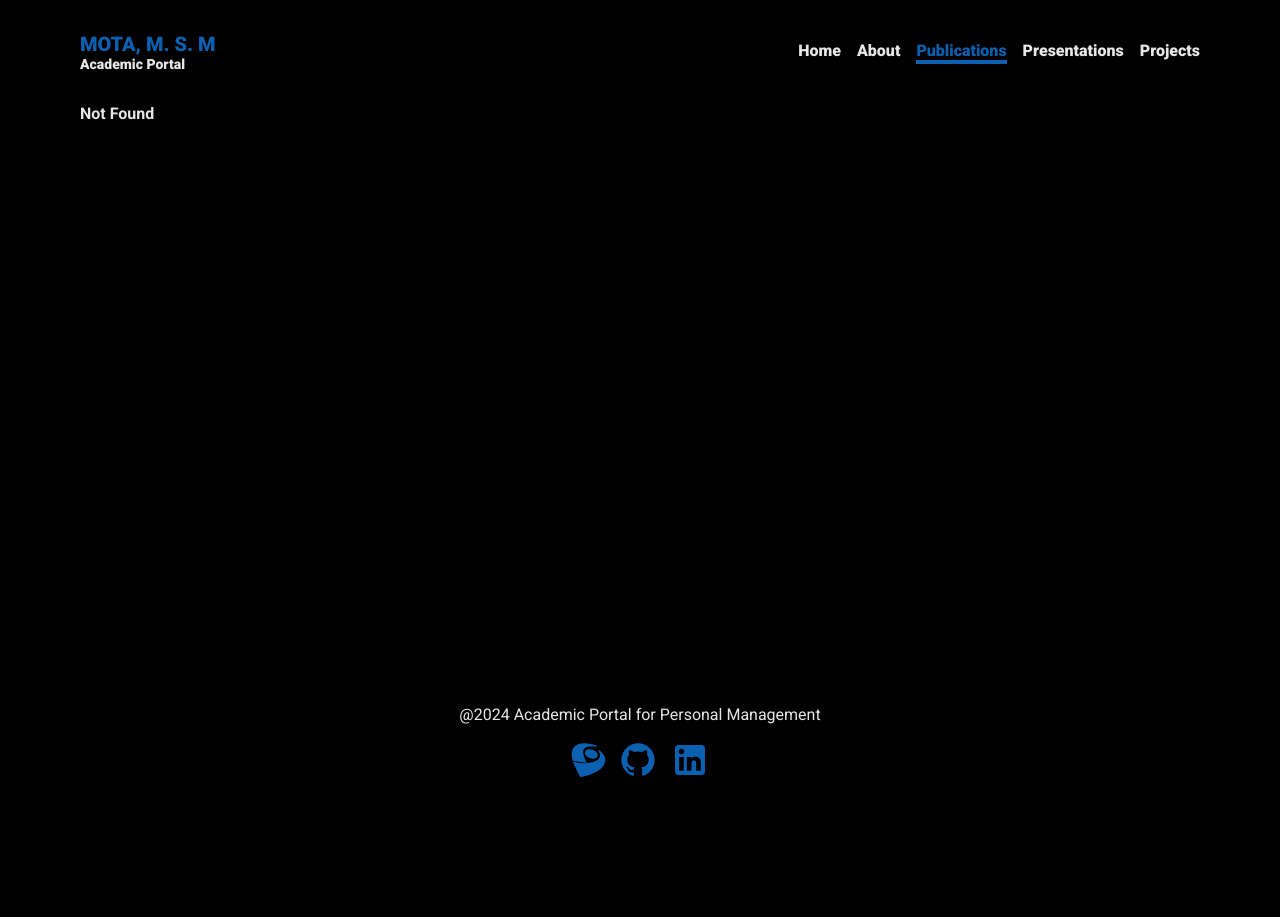
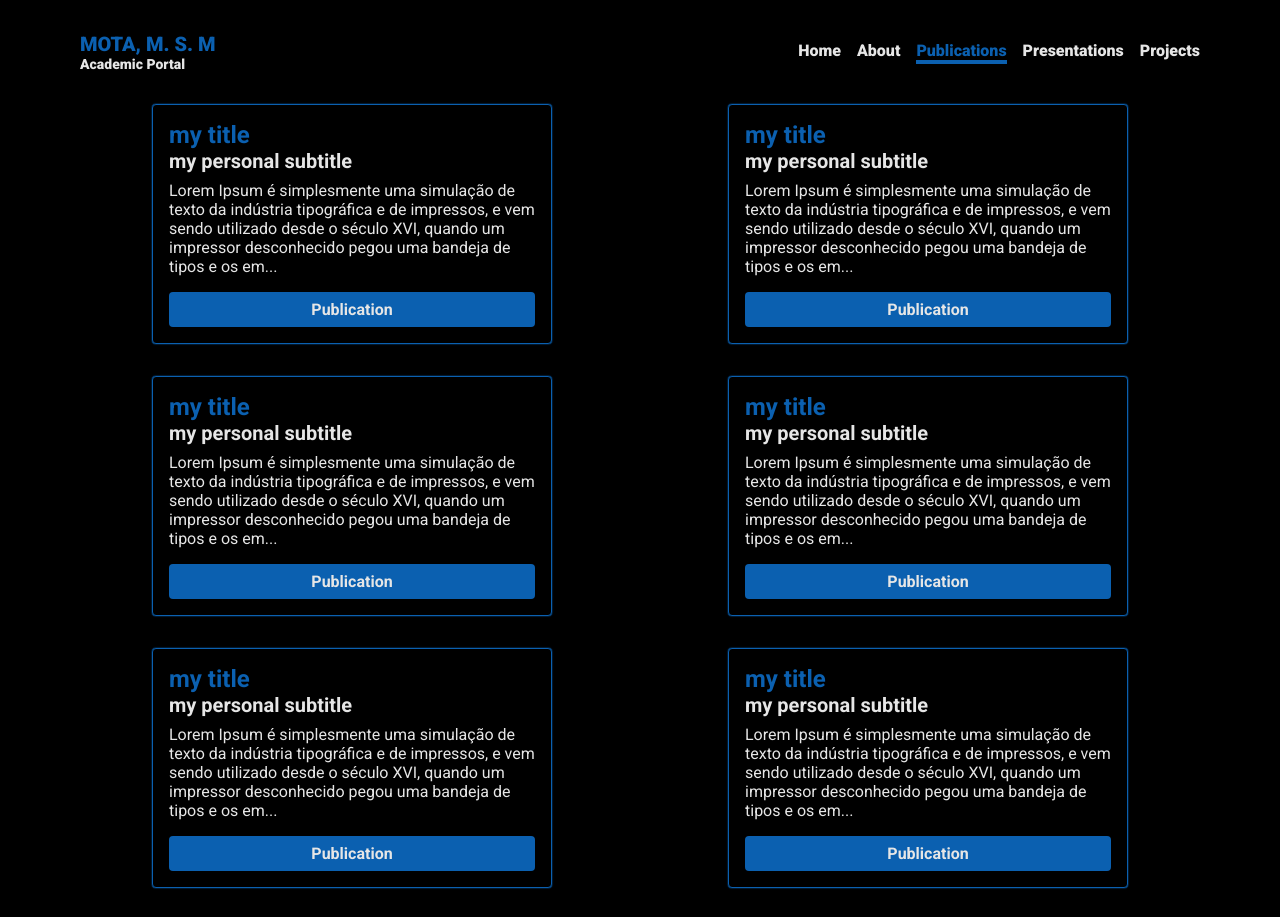
Before and after one commit to Matheus1714/academic-portifolio, a React (Vite) app: page /publications in a window 1280 px wide. Before the commit this address had no page. Shown: the top 917 px of the page. Before the commit the page ends 800 px from the top, so only its background shows below. Built offline with nearby package versions, Linux system fonts and the light colour scheme.

Commit message:
create publication page

```diff
--- a/src/Router.tsx
+++ b/src/Router.tsx
@@ -1,9 +1,10 @@
-import { Routes, Route } from "react-router-dom";
+import { Route, Routes } from "react-router-dom";
 
 import { Layout } from "./layouts/DefaultLayout";
+import { About } from "./pages/About";
 import { Home } from "./pages/Home";
 import { NotFound } from "./pages/NotFound";
-import { About } from "./pages/About";
+import { Publications } from "./pages/Publications";
 
 export function Router(){
     return (
@@ -11,6 +12,7 @@ export function Router(){
             <Route path="/" element={<Layout />}>
                 <Route index element={<Home />} />
                 <Route path="/about" element={<About />} />
+                <Route path="/publications" element={<Publications />} />
                 <Route path="*" element={<NotFound />}/>
             </Route>
         </Routes>
--- /dev/null
+++ b/src/pages/Publications/index.tsx
@@ -0,0 +1,51 @@
+import { Card } from "../../components/Card";
+import { Container } from "./styled";
+
+export function Publications(){
+    return (
+        <Container>
+            <Card.Root>
+                <Card.Title title="my title" />
+                <Card.Subtitle subtitle="my personal subtitle" />
+                <Card.Content content="Lorem Ipsum é simplesmente uma simulação de texto da indústria tipográfica e de impressos, e vem sendo utilizado desde o século XVI, quando um impressor desconhecido pegou uma bandeja de tipos e os embaralhou para fazer um livro de modelos de tipos. Lorem Ipsum sobreviveu não só a cinco séculos, como também ao salto para a editoração eletrônica, permanecendo essencialmente inalterado. Se popularizou na década de 60, quando a Letraset lançou decalques contendo passagens de Lorem Ipsum, e mais recentemente quando passou a ser integrado a softwares de editoração eletrônica como Aldus PageMaker." />
+                <Card.Button title="Publication" url="https://github.com"/>
+            </Card.Root>
+            <Card.Root>
+                <Card.Title title="my title" />
+                <Card.Subtitle subtitle="my personal subtitle" />
+                <Card.Content content="Lorem Ipsum é simplesmente uma simulação de texto da indústria tipográfica e de impressos, e vem sendo utilizado desde o século XVI, quando um impressor desconhecido pegou uma bandeja de tipos e os embaralhou para fazer um livro de modelos de tipos. Lorem Ipsum sobreviveu não só a cinco séculos, como também ao salto para a editoração eletrônica, permanecendo essencialmente inalterado. Se popularizou na década de 60, quando a Letraset lançou decalques contendo passagens de Lorem Ipsum, e mais recentemente quando passou a ser integrado a softwares de editoração eletrônica como Aldus PageMaker." />
+                <Card.Button title="Publication" url="https://github.com"/>
+            </Card.Root>
+            <Card.Root>
+                <Card.Title title="my title" />
+                <Card.Subtitle subtitle="my personal subtitle" />
+                <Card.Content content="Lorem Ipsum é simplesmente uma simulação de texto da indústria tipográfica e de impressos, e vem sendo utilizado desde o século XVI, quando um impressor desconhecido pegou uma bandeja de tipos e os embaralhou para fazer um livro de modelos de tipos. Lorem Ipsum sobreviveu não só a cinco séculos, como também ao salto para a editoração eletrônica, permanecendo essencialmente inalterado. Se popularizou na década de 60, quando a Letraset lançou decalques contendo passagens de Lorem Ipsum, e mais recentemente quando passou a ser integrado a softwares de editoração eletrônica como Aldus PageMaker." />
+                <Card.Button title="Publication" url="https://github.com"/>
+            </Card.Root>
+            <Card.Root>
+                <Card.Title title="my title" />
+                <Card.Subtitle subtitle="my personal subtitle" />
+                <Card.Content content="Lorem Ipsum é simplesmente uma simulação de texto da indústria tipográfica e de impressos, e vem sendo utilizado desde o século XVI, quando um impressor desconhecido pegou uma bandeja de tipos e os embaralhou para fazer um livro de modelos de tipos. Lorem Ipsum sobreviveu não só a cinco séculos, como também ao salto para a editoração eletrônica, permanecendo essencialmente inalterado. Se popularizou na década de 60, quando a Letraset lançou decalques contendo passagens de Lorem Ipsum, e mais recentemente quando passou a ser integrado a softwares de editoração eletrônica como Aldus PageMaker." />
+                <Card.Button title="Publication" url="https://github.com"/>
+            </Card.Root>
+            <Card.Root>
+                <Card.Title title="my title" />
+                <Card.Subtitle subtitle="my personal subtitle" />
+                <Card.Content content="Lorem Ipsum é simplesmente uma simulação de texto da indústria tipográfica e de impressos, e vem sendo utilizado desde o século XVI, quando um impressor desconhecido pegou uma bandeja de tipos e os embaralhou para fazer um livro de modelos de tipos. Lorem Ipsum sobreviveu não só a cinco séculos, como também ao salto para a editoração eletrônica, permanecendo essencialmente inalterado. Se popularizou na década de 60, quando a Letraset lançou decalques contendo passagens de Lorem Ipsum, e mais recentemente quando passou a ser integrado a softwares de editoração eletrônica como Aldus PageMaker." />
+                <Card.Button title="Publication" url="https://github.com"/>
+            </Card.Root>
+            <Card.Root>
+                <Card.Title title="my title" />
+                <Card.Subtitle subtitle="my personal subtitle" />
+                <Card.Content content="Lorem Ipsum é simplesmente uma simulação de texto da indústria tipográfica e de impressos, e vem sendo utilizado desde o século XVI, quando um impressor desconhecido pegou uma bandeja de tipos e os embaralhou para fazer um livro de modelos de tipos. Lorem Ipsum sobreviveu não só a cinco séculos, como também ao salto para a editoração eletrônica, permanecendo essencialmente inalterado. Se popularizou na década de 60, quando a Letraset lançou decalques contendo passagens de Lorem Ipsum, e mais recentemente quando passou a ser integrado a softwares de editoração eletrônica como Aldus PageMaker." />
+                <Card.Button title="Publication" url="https://github.com"/>
+            </Card.Root>
+            <Card.Root>
+                <Card.Title title="my title" />
+                <Card.Subtitle subtitle="my personal subtitle" />
+                <Card.Content content="Lorem Ipsum é simplesmente uma simulação de texto da indústria tipográfica e de impressos, e vem sendo utilizado desde o século XVI, quando um impressor desconhecido pegou uma bandeja de tipos e os embaralhou para fazer um livro de modelos de tipos. Lorem Ipsum sobreviveu não só a cinco séculos, como também ao salto para a editoração eletrônica, permanecendo essencialmente inalterado. Se popularizou na década de 60, quando a Letraset lançou decalques contendo passagens de Lorem Ipsum, e mais recentemente quando passou a ser integrado a softwares de editoração eletrônica como Aldus PageMaker." />
+                <Card.Button title="Publication" url="https://github.com"/>
+            </Card.Root>
+        </Container>
+    )
+}
--- /dev/null
+++ b/src/pages/Publications/styled.ts
@@ -0,0 +1,8 @@
+import styled from "styled-components";
+
+export const Container = styled.div`
+    display: flex;
+    flex-wrap: wrap;
+    justify-content: space-around;
+    gap: 2rem;
+`
```
